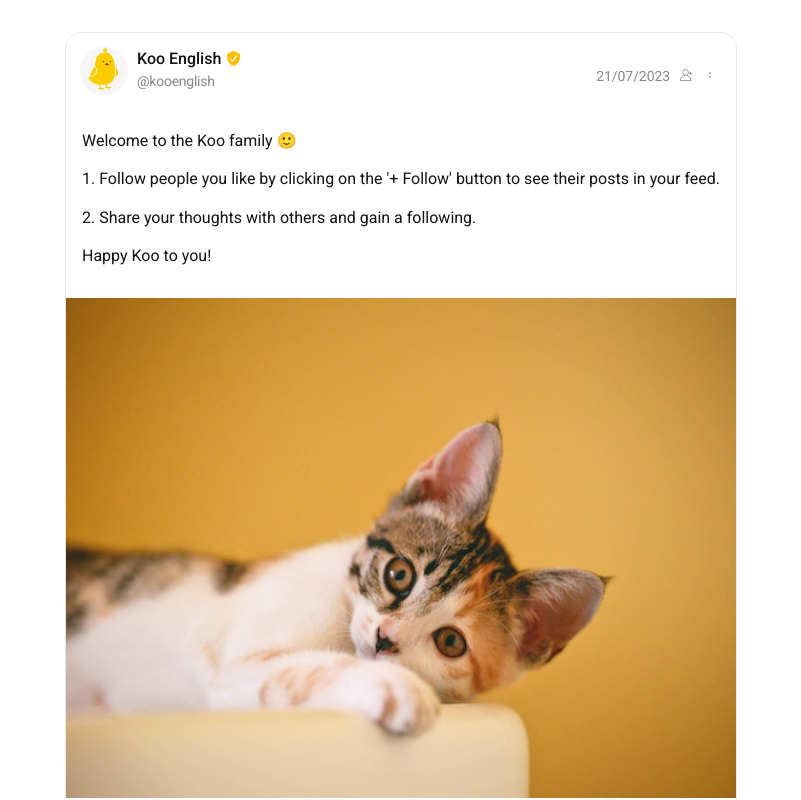
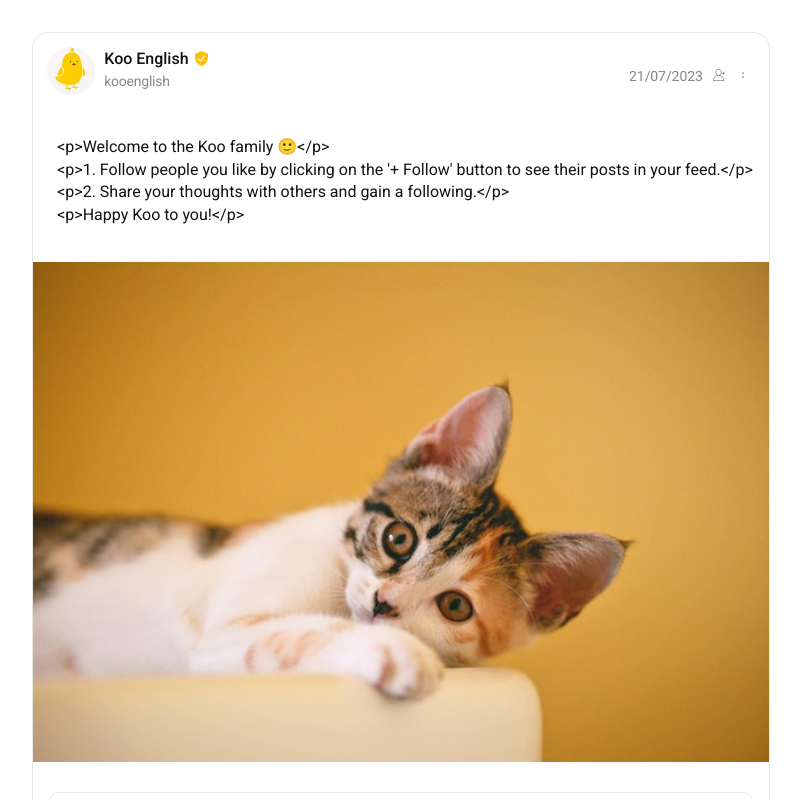
Before and after one commit to fcff94/koo-app, a React (Vite) app: page / in a window 1280 px wide. Shown: the top 800 px of the page, without its empty margins (239-1040 px from the left). Built offline with nearby package versions, Linux system fonts and the light colour scheme.

Commit message:
Passing variables as params

```diff
--- a/package.json
+++ b/package.json
@@ -26,6 +26,6 @@
     "sass": "^1.69.3",
     "sass-loader": "^13.3.2",
     "typescript": "^5.0.2",
-    "vite": "^4.4.5"
+    "vite": "^4.5.0"
   }
 }
--- a/src/App.tsx
+++ b/src/App.tsx
@@ -1,15 +1,28 @@
-import { useState } from 'react'
-import './App.scss'
-import { CardComponent } from './components/card/Card'
+// import { useState } from 'react';
+import './App.scss';
+import { CardComponent } from './components/card/Card';
+import profilePhoto from '@/assets/img/profile_photo.jpeg';
 
 function App() {
-  const [count, setCount] = useState(0)
+  // const [count, setCount] = useState(0)
+  const text = `
+  <p>Welcome to the Koo family 🙂</p>
+  <p>1. Follow people you like by clicking on the '+ Follow' button to see their posts in your feed.</p>
+  <p>2. Share your thoughts with others and gain a following.</p>
+  <p>Happy Koo to you!</p>
+  `;
 
   return (
     <>
-      <CardComponent/>
+      <CardComponent
+        userImg={profilePhoto}
+        displayName={'Koo English'}
+        userName={'kooenglish'}
+        date={'21/07/2023'}
+        text={text}
+      />
     </>
-  )
+  );
 }
 
-export default App
+export default App;
--- a/src/components/card/Card.tsx
+++ b/src/components/card/Card.tsx
@@ -1,17 +1,33 @@
 import styles from './Card.module.scss';
-import {CardHeader} from '@/components/card/header/CardHeader';
+import { CardHeader } from '@/components/card/header/CardHeader';
 import { CardContent } from '@/components/card/content/CardContent';
 import { CardFooter } from '@/components/card/footer/CardFooter';
 
-export function CardComponent() {
+export function CardComponent({
+  userImg,
+  displayName,
+  userName,
+  date,
+  text,
+}: {
+  userImg: string;
+  displayName: string;
+  userName: string;
+  date: string;
+  text: string;
+}) {
   return (
     <>
       <div className={styles.card_wrapper}>
-
-                <CardHeader />
+        <CardHeader
+          userImg={userImg}
+          displayName={displayName}
+          username={userName}
+          date={date}
+        />
 
         {/* text */}
-                <CardContent />
+        <CardContent text={text} />
 
         {/* Footer */}
         <CardFooter />
--- a/src/components/card/content/CardContent.tsx
+++ b/src/components/card/content/CardContent.tsx
@@ -1,15 +1,12 @@
 import styles from '@/components/card/content/CardContent.module.scss';
 import postPhoto from '@/assets/img/post_media_photo.jpg';
 
-export function CardContent(){
+export function CardContent({text}: {text: string}){
     return (
         <>
             <div className={styles.card_text_wrapper}>
                     <span className={styles.card_text}>
-                        <p>Welcome to the Koo family 🙂</p>
-                        <p>1. Follow people you like by clicking on the '+ Follow' button to see their posts in your feed.</p>
-                        <p>2. Share your thoughts with others and gain a following.</p>
-                        <p>Happy Koo to you!</p>
+                        {text}
                     </span>
                 </div>
 
--- a/src/components/card/header/CardHeader.tsx
+++ b/src/components/card/header/CardHeader.tsx
@@ -1,26 +1,25 @@
 import styles from '@/components/card/header/CardHeader.module.scss';
-import profilePhoto from '@/assets/img/profile_photo.jpeg';
 import verifiedBadge from '@/assets/img/verified_badge.png';
 import followIcon from '@/assets/img/follow.svg';
 import moreOptionsIcon from '@/assets/img/options.svg';
 
-export function CardHeader(){
+export function CardHeader({userImg, displayName, username, date}: {userImg: string, displayName: string, username: string, date: string}){
     return (
         <>
             <div className={styles.card_header}>
                     <div className={styles.profile_details_wrapper}>
                         <div className={styles.profile_photo}>
-                            <img src={profilePhoto} alt="User profile photo" />
+                            <img src={userImg} alt="User profile photo" />
                         </div>
                         <div className={styles.profile_details}>
                             <div className={styles.profile_feedname_wrapper}>
-                                <h3 className={styles.profile_feedname}>Koo English</h3>
+                                <h3 className={styles.profile_feedname}>{displayName}</h3>
                                 <div className={styles.profile_verified_badge}>
                                     <img src={verifiedBadge} alt="Verified user badge" />
                                 </div>
                             </div>
                             <div className={styles.profile_link_wrapper}>
-                                <div className={styles.profile_link}>@kooenglish</div>
+                                <div className={styles.profile_link}>{username}</div>
                             </div>
                         </div>
                     </div>
@@ -28,7 +27,7 @@ export function CardHeader(){
                     <div className={styles.post_timestamp_actions}>
                         <a href="" className={styles.post_timestamp_link}>
                             <div className={styles.post_timestamp}>
-                                21/07/2023
+                                {date}
                             </div>
                         </a>
 
```
Also changed, not shown: 1 other file (tests, documents, lock files or other folders). Lines whose indentation alone changed are shown as unchanged.
